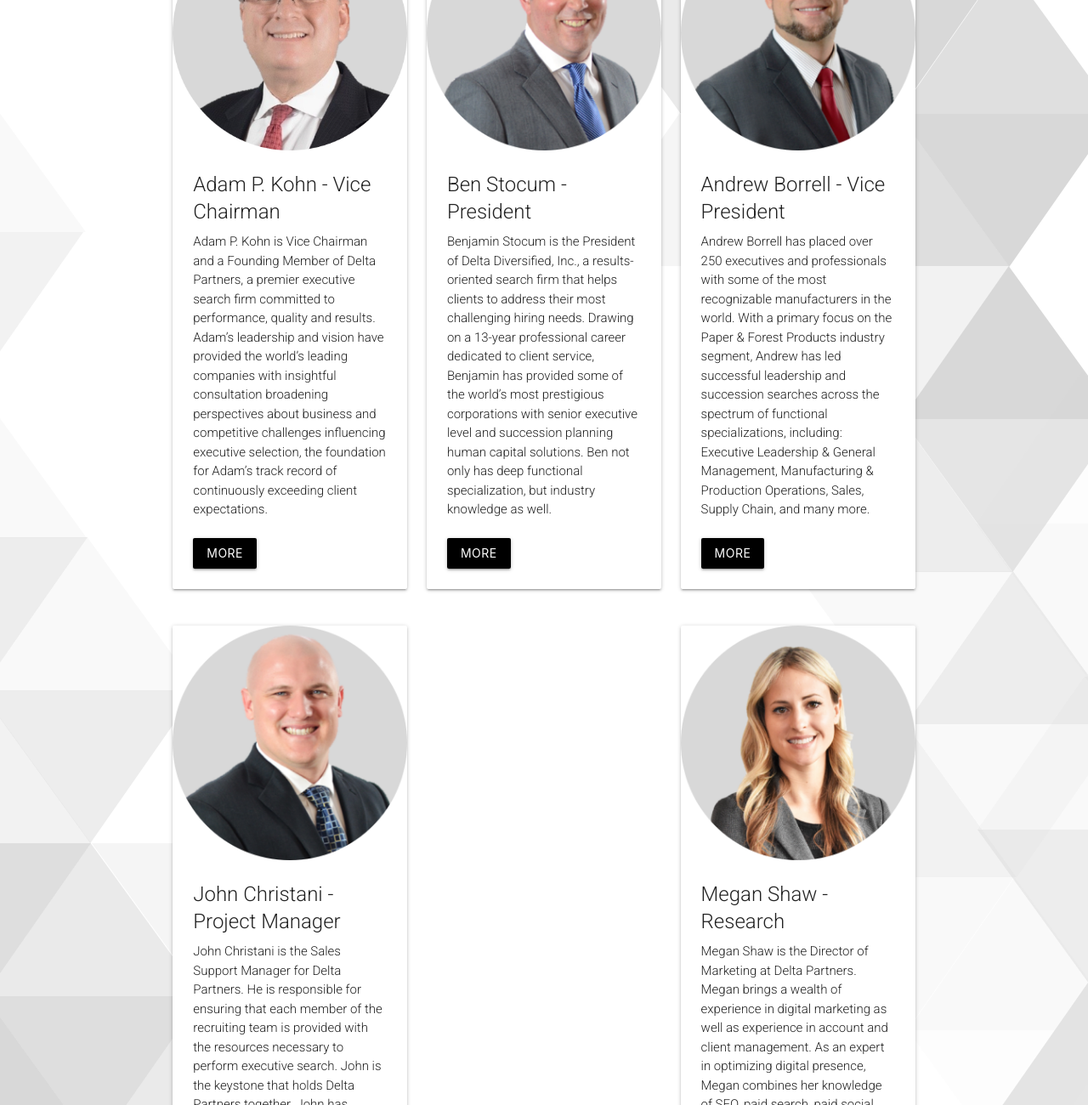
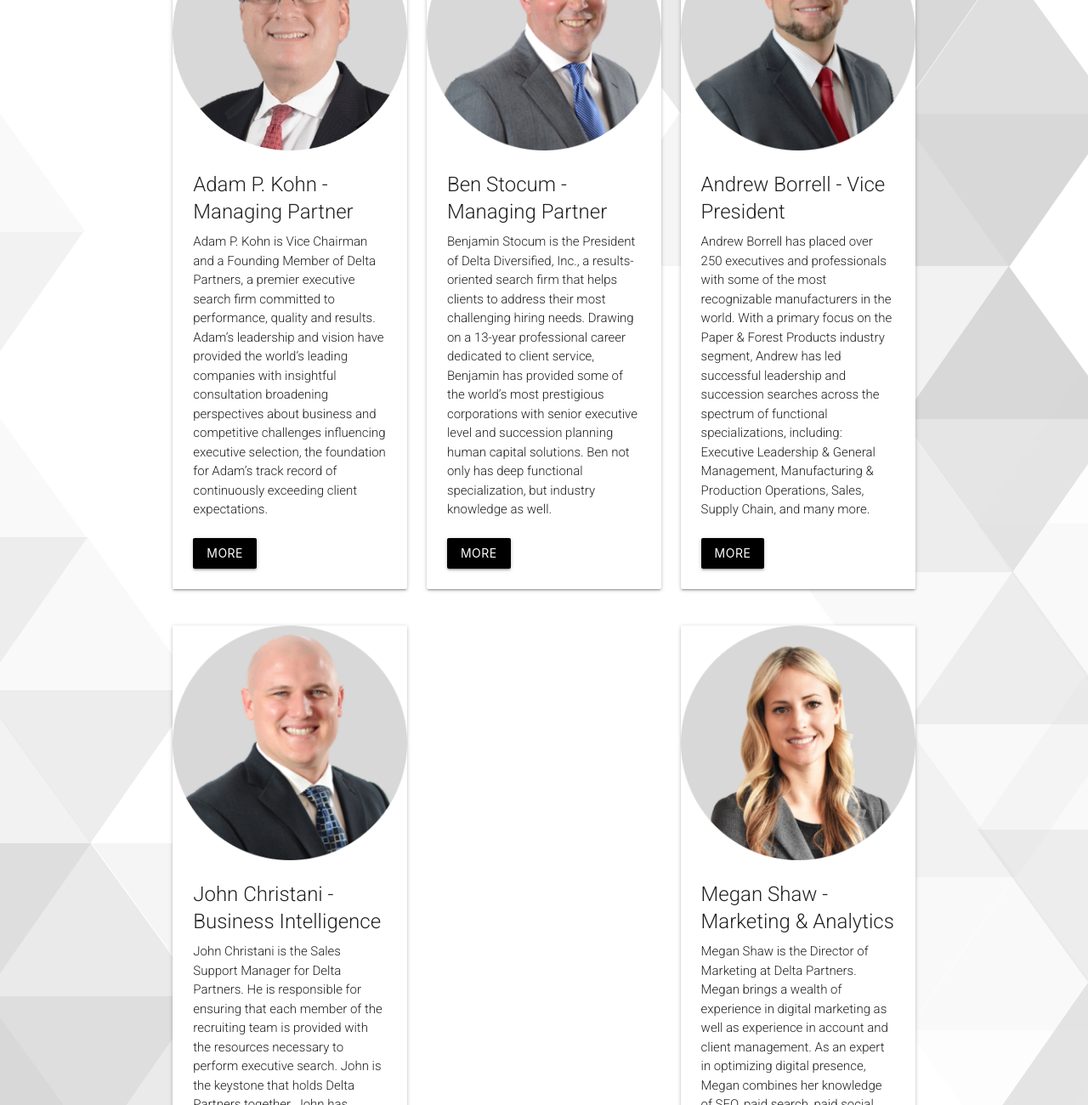
Before and after one commit to mmeganshaw/deltapartners, a website: page public/team.html in a window 1280 px wide. Shown: the part 1010-2310 px from the top of the page at 85% size. Drawn offline with nearby package versions, Linux system fonts and the light colour scheme.

```diff
--- a/public/team.html
+++ b/public/team.html
@@ -65,7 +65,7 @@
           <img class="responsive-img" src="images/team/Adam.png">
         </div>
         <div class="card-content">
-            <span class="card-title">Adam P. Kohn - Vice Chairman</span>
+            <span class="card-title">Adam P. Kohn - Managing Partner</span>
             <p>Adam P. Kohn is Vice Chairman and a Founding Member of Delta Partners, a premier executive search firm committed to performance, quality and results. Adam’s leadership and vision have provided the world’s leading companies with insightful consultation broadening perspectives about business and competitive challenges influencing executive selection, the foundation for Adam’s track record of continuously exceeding client expectations.</p>
             <br>
             <button data-target="modal1" class="btn modal-trigger black">More</button>
@@ -78,7 +78,7 @@
             <img class="responsive-img" src="images/team/Ben.png">
           </div>
           <div class="card-content">
-              <span class="card-title">Ben Stocum - President</span>
+              <span class="card-title">Ben Stocum - Managing Partner</span>
               <p>Benjamin Stocum is the President of Delta Diversified, Inc., a results-oriented search firm that helps clients to address their most challenging hiring needs. Drawing on a 13-year professional career dedicated to client service, Benjamin has provided some of the world’s most prestigious corporations with senior executive level and succession planning human capital solutions. Ben not only has deep functional specialization, but industry knowledge as well.
               </p>
               <br>
@@ -108,7 +108,7 @@
               <img class="responsive-img" src="images/team/John.png">
             </div>
             <div class="card-content">
-                <span class="card-title">John Christani - Project Manager</span>
+                <span class="card-title">John Christani - Business Intelligence</span>
                 <p>
                     John Christani is the Sales Support Manager for Delta Partners. He is responsible for ensuring that each member of the recruiting team is provided with the resources necessary to perform executive search. John is the keystone that holds Delta Partners together. John has recruited for roles such as accounting and finance, general sales, industrial distribution sales, paper and packaging, transportation and logistics, and building technologies.                  </p>
                 <br>
@@ -122,7 +122,7 @@
                 <img class="responsive-img" src="images/team/Megan.png">
               </div>
               <div class="card-content">
-                  <span class="card-title">Megan Shaw - Research</span>
+                  <span class="card-title">Megan Shaw - Marketing & Analytics</span>
                   <p>
                       Megan Shaw is the Director of Marketing at Delta Partners. Megan brings a wealth of experience in digital marketing as well as experience in account and client management. As an expert in optimizing digital presence, Megan combines her knowledge of SEO, paid search, paid social, content management, website development and conversion optimization to any and all campaigns run under the Delta brand. Megan is based in our Cleveland office.</p>
                       <br>
```
Also changed, not shown: public/blog-chro.html (+0 -10 lines).
